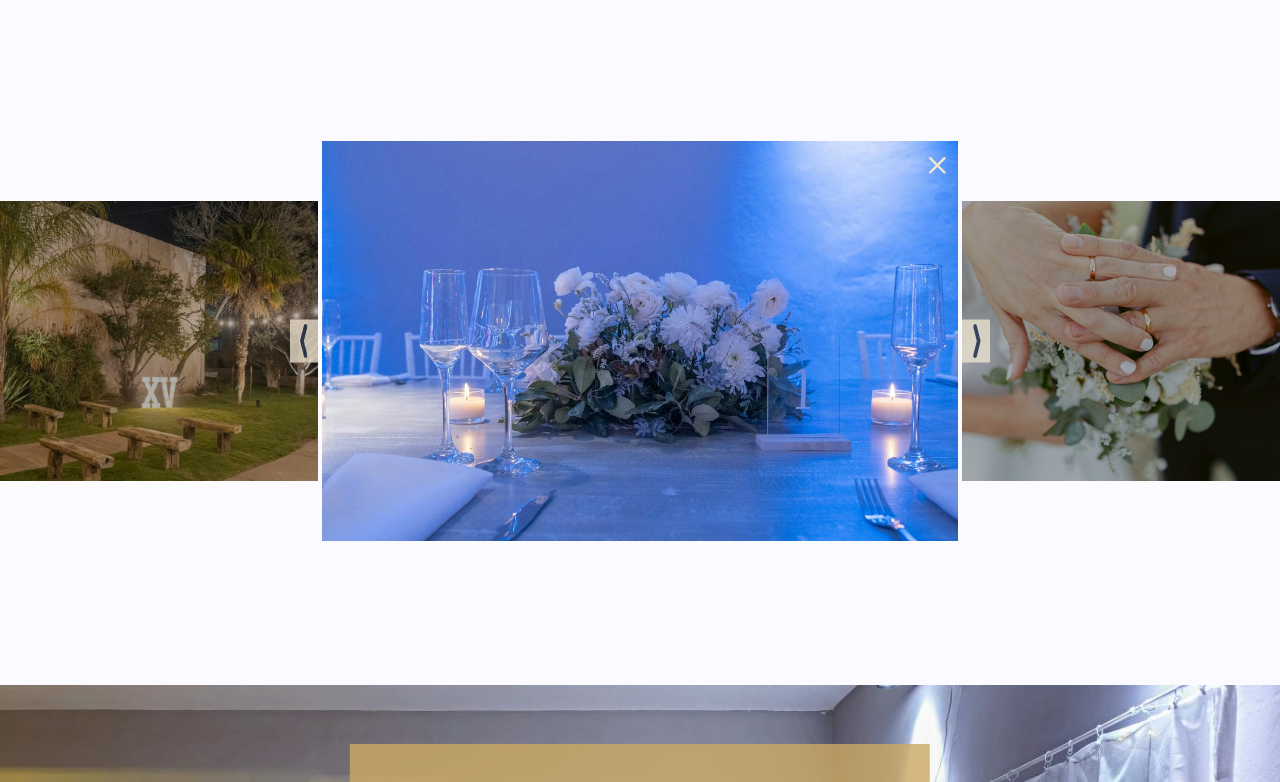
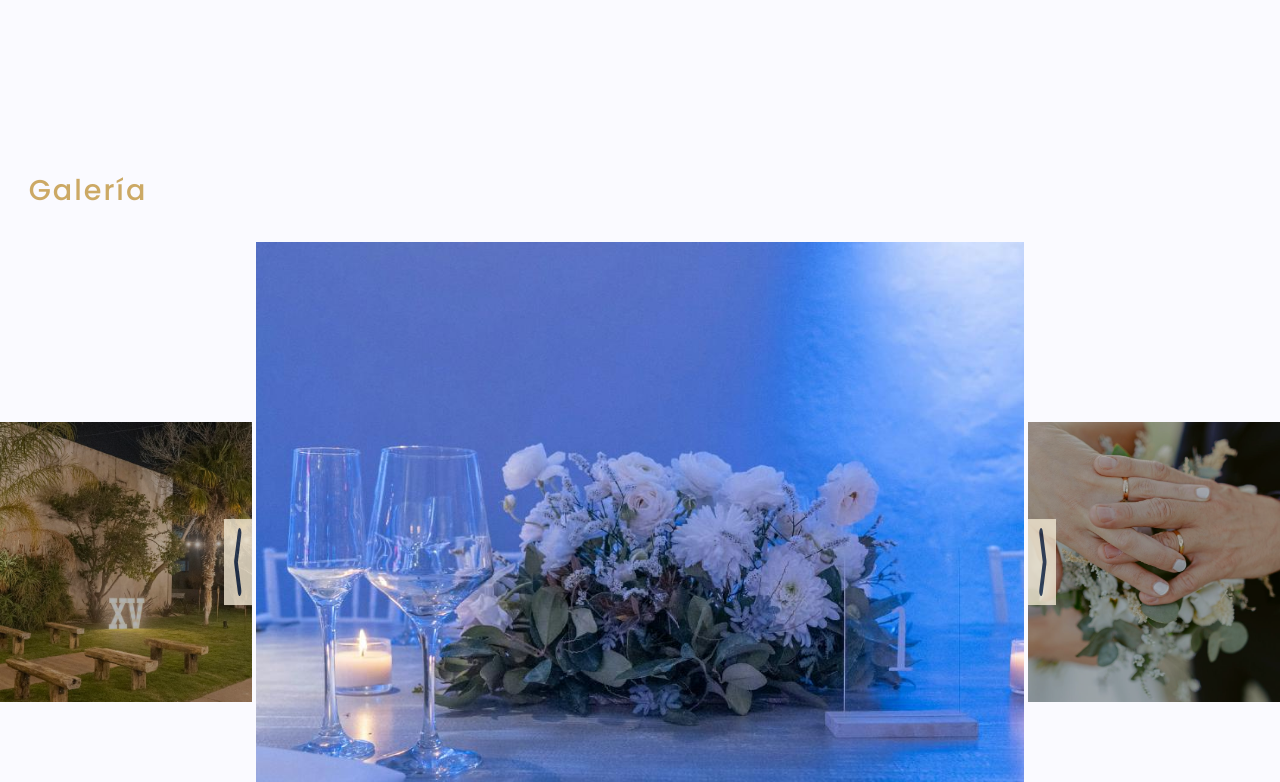
Before and after one commit to jonatanjmissora/nextjs-punto-alem, a Next.js app: page / in a window 1280 px wide. Shown: the part 7138-7920 px from the top of the page. Built offline with nearby package versions, Linux system fonts and the light colour scheme.

Commit message:
29-11 uno

```diff
--- a/src/app/components/_01Navbar.jsx
+++ b/src/app/components/_01Navbar.jsx
@@ -31,7 +31,7 @@ export const _01Navbar = () => {
           <li style={{ '--i': '2' }}><Link href="#sociales" title="sociales">SOCIALES</Link></li>
           <li style={{ '--i': '3' }}><Link href="#corporativos" title="corporativos">CORPORATIVOS</Link></li>
           <li style={{ '--i': '4' }}><Link href="#catering" title="catering">CATERING</Link></li>
-          <li style={{ '--i': '5' }}><Link href="/galeria" title="galeria">GALERIA</Link></li>
+          <li style={{ '--i': '5' }}><Link href="#galeria" title="galeria">GALERIA</Link></li>
           <li style={{ '--i': '6' }}><Link href="#contacto" title="contacto">CONTACTO</Link></li>
         </ul>
       </nav>
--- a/src/app/components/_08bisGaleria.jsx
+++ b/src/app/components/_08bisGaleria.jsx
@@ -1,17 +1,14 @@
 "use client"
-
 import Image from 'next/image'
 import fotos from '../constant'
 import styles from '../styles/_08bisGaleria.module.css'
 import { ChevronCompactLeftSvg, ChevronCompactRightSvg, CloseSvg, ExpandSvg } from '../assets/icons/Svg'
 import { useRef, useState } from 'react'
-import { SearchParamsContext } from 'next/dist/shared/lib/hooks-client-context.shared-runtime'
 
 export const _08bisGaleria = () => {
 
   const [actualPhotoIndex, setActualPhotoIndex] = useState(0)
-  const [showBig, setShowBig] = useState(false)
-  const mainFoto = useRef(null)
+  // const mainFoto = useRef(null)
 
   const fotosArray = Object.keys(fotos).sort((a, b) => a.localeCompare(b));
 
@@ -22,7 +19,6 @@ export const _08bisGaleria = () => {
     return index === fotosArray.length - 1 ? 0 : index + 1
     }
 
-
   const handleClick = (direction) => {
     if(direction === "left") {
       setActualPhotoIndex(prev => getBeforeIndex(prev))
@@ -31,23 +27,12 @@ export const _08bisGaleria = () => {
       }
   }
 
-  const toggleBig = () => {
-    setShowBig(prev => !prev);
-    if (showBig) {
-      mainFoto.current.dataset.expand = true;
-    } else {
-      mainFoto.current.dataset.expand = false;
-    }
-  }
-
   return (
     <section className={styles.galery}>
-
+      <h3 className={styles.title}  id="galeria">Galería</h3>
       <div className={styles.galery_container}>
 
         <div className={styles.sec_image}>
-
-          <i className={styles.icon_container_left} onClick={() => handleClick("left")}><ChevronCompactLeftSvg /></i>
           <Image
             className={styles.galery_image_op}
             onClick={() => handleClick("left")}
@@ -57,23 +42,22 @@ export const _08bisGaleria = () => {
         />
         </div>
 
-        <div className={styles.principal_image} ref={mainFoto}>
-          {showBig
-            ? <i className={styles.icon_container_expand} onClick={toggleBig}><ExpandSvg /></i>
-            : <i className={styles.icon_container_close} onClick={toggleBig}><CloseSvg /></i>
-          }
-
+        <div
+          className={styles.principal_image}
+          // ref={mainFoto}
+          >
+          <i className={styles.icon_container_left} onClick={() => handleClick("left")}><ChevronCompactLeftSvg /></i>
           <Image
+            key={actualPhotoIndex}
             className={styles.galery_image}
             src={fotos[fotosArray[actualPhotoIndex]].src}
             title={fotos[fotosArray[actualPhotoIndex]].title}
             alt={fotos[fotosArray[actualPhotoIndex]].alt}
           />
+          <i className={styles.icon_container_right} onClick={() => handleClick("right")}><ChevronCompactRightSvg /></i>
         </div>
 
         <div className={styles.sec_image}>
-
-          <i className={styles.icon_container_right} onClick={() => handleClick("right")}><ChevronCompactRightSvg /></i>
           <Image
             className={styles.galery_image_op}
             onClick={() => handleClick("right")}
@@ -83,38 +67,6 @@ export const _08bisGaleria = () => {
           />
         </div>
 
-{/*
-        <div className={styles.fake_foto}></div>
-
-        <Image
-          className={styles.galery_image_op}
-          onClick={() => handleClick("left")}
-          src={fotos[fotosArray[getBeforeIndex(actualPhotoIndex)]].src}
-          title={fotos[fotosArray[getBeforeIndex(actualPhotoIndex)]].title}
-          alt={fotos[fotosArray[getBeforeIndex(actualPhotoIndex)]].alt}
-        />
-
-        <div className={styles.principal_image}>
-          <i className={styles.icon_container} onClick={() => handleClick("left")}><ChevronCompactLeftSvg /></i>
-          <Image
-            className={styles.galery_image}
-            src={fotos[fotosArray[actualPhotoIndex]].src}
-            title={fotos[fotosArray[actualPhotoIndex]].title}
-            alt={fotos[fotosArray[actualPhotoIndex]].alt}
-          />
-          <i className={styles.icon_container} onClick={() => handleClick("right")}><ChevronCompactRightSvg /></i>
-        </div>
-
-        <Image
-          className={styles.galery_image_op}
-          onClick={() => handleClick("right")}
-          src={fotos[fotosArray[getAfterIndex(actualPhotoIndex)]].src}
-          title={fotos[fotosArray[getAfterIndex(actualPhotoIndex)]].title}
-          alt={fotos[fotosArray[getAfterIndex(actualPhotoIndex)]].alt}
-        />
-
-        <div className={styles.fake_foto}></div> */}
-
       </div>
     </section>
   )
--- a/src/app/styles/_04Nosotros.module.css
+++ b/src/app/styles/_04Nosotros.module.css
@@ -46,14 +46,14 @@
 
 @media (max-width: 760px) {
   .nosotros {
-    margin-top: 5rem;
+    margin-top: 8rem;
   }
 
   .wrapper {
     flex-direction: column;
     align-items: center;
     width: 100vw;
-    margin: 8rem 0;
+    margin-top: 4rem;
   }
 
   .image {
--- a/src/app/styles/_06Corporativos.module.css
+++ b/src/app/styles/_06Corporativos.module.css
@@ -1,7 +1,6 @@
 .corporativos {
   display: grid;
   place-items: center;
-  height: 100vh;
   height: calc(100vh - var(--navbar-desktop-height));
 }
 
@@ -48,10 +47,11 @@
 
 @media (max-width: 760px) {
   .corporativos {
-    margin-top: 10rem;
+    margin-top: 8rem;
   }
 
   .wrapper {
+    padding-top: 4rem;
     flex-direction: column-reverse;
     align-items: center;
     transform: translateX(0);
--- a/src/app/styles/_08Catering.module.css
+++ b/src/app/styles/_08Catering.module.css
@@ -93,13 +93,14 @@
 
 @media (max-width: 760px) {
   .catering {
-    margin-top: 10rem;
+    margin-top: 8rem;
     overflow: hidden;
   }
 
   .wrapper {
     flex-direction: column;
     height: max-content;
+    padding-top: 4rem;
   }
 
   .text_container {
--- a/src/app/styles/_08bisGaleria.module.css
+++ b/src/app/styles/_08bisGaleria.module.css
@@ -1,10 +1,21 @@
 .galery {
-  margin: 10rem 0;
+  min-height: 50vh;
+  margin-top: 8rem;
+}
+
+.galery .title {
+  font-size: 2rem;
+  font-weight: 500;
+  letter-spacing: 2px;
+  margin-bottom: 1.25rem;
+  color: var(--gold);
+  line-height: 1.4;
+  padding: 4rem 2rem;
+  padding-bottom: 1rem;
 }
 
 .galery_container {
   width: 100vw;
-  height: 50vh;
   display: flex;
   justify-content: center;
   align-items: center;
@@ -12,9 +23,8 @@
 }
 
 .sec_image {
-  flex: 0.75;
-  height: 70%;
-  position: relative;
+  flex: 1;
+  height: 35vh;
 }
 
 .sec_image img {
@@ -28,21 +38,21 @@
 .icon_container_left,
 .icon_container_right {
   position: absolute;
-  z-index: 5;
+  z-index: 10;
   top: 50%;
   transform: translateY(-50%);
-  height: 3rem;
+  height: 6rem;
   width: 2rem;
   background: var(--light-gold);
-  opacity: 0.75;
+  opacity: 0.8;
 }
 
 .icon_container_left {
-  right: 0;
+  right: calc(100% + 0.25rem);
 }
 
 .icon_container_right {
-  left: 0;
+  left: calc(100% + 0.25rem);
 }
 
 .galery svg {
@@ -52,42 +62,18 @@
 }
 
 .principal_image {
-  flex: 1.5;
-  height: 100%;
+  /* height: 80vh;
+  width: auto;
+  height: auto;
+  width: 60vw; */
   position: relative;
-  transition: all 0.5s ease;
+  height: 80vh;
+  max-width: 60vw;
 }
 
-.principal_image:hover .icon_container_expand {
-  opacity: 1;
-}
-
-.principal_image svg {
-  color: var(--light-gold);
-}
-
-.principal_image[data-expand="false"] {
-  flex: 1.5;
-  height: 100%;
-  transition: all 0.5s ease;
-}
-
-.principal_image[data-expand="true"] {
-  flex: auto;
-  height: 90vh;
-  transition: all 0.5s ease;
-}
-
-.icon_container_expand,
-.icon_container_close {
-  position: absolute;
-  top: 2.5%;
-  right: 1%;
-  width: 2rem;
-}
-
-.icon_container_expand {
-  opacity: 0;
+.galery_image {
+  animation: play 1.25s ease;
+  position: relative;
 }
 
 .galery img {
@@ -97,3 +83,42 @@
   object-position: center;
   display: block;
 }
+
+@keyframes play {
+  from {
+    opacity: 0;
+  }
+
+  to {
+    opacity: 1;
+  }
+}
+
+@media (max-width: 760px) {
+  .galery {
+    margin-top: 8rem;
+  }
+
+  .galery .title {
+    padding-top: 4rem;
+  }
+
+  .sec_image {
+    display: none;
+  }
+
+  .principal_image {
+    max-width: 100vw;
+    min-width: 100vw;
+    height: auto;
+  }
+
+  .icon_container_left {
+    left: 0;
+  }
+
+  .icon_container_right {
+    left: 95%;
+  }
+
+}
```
